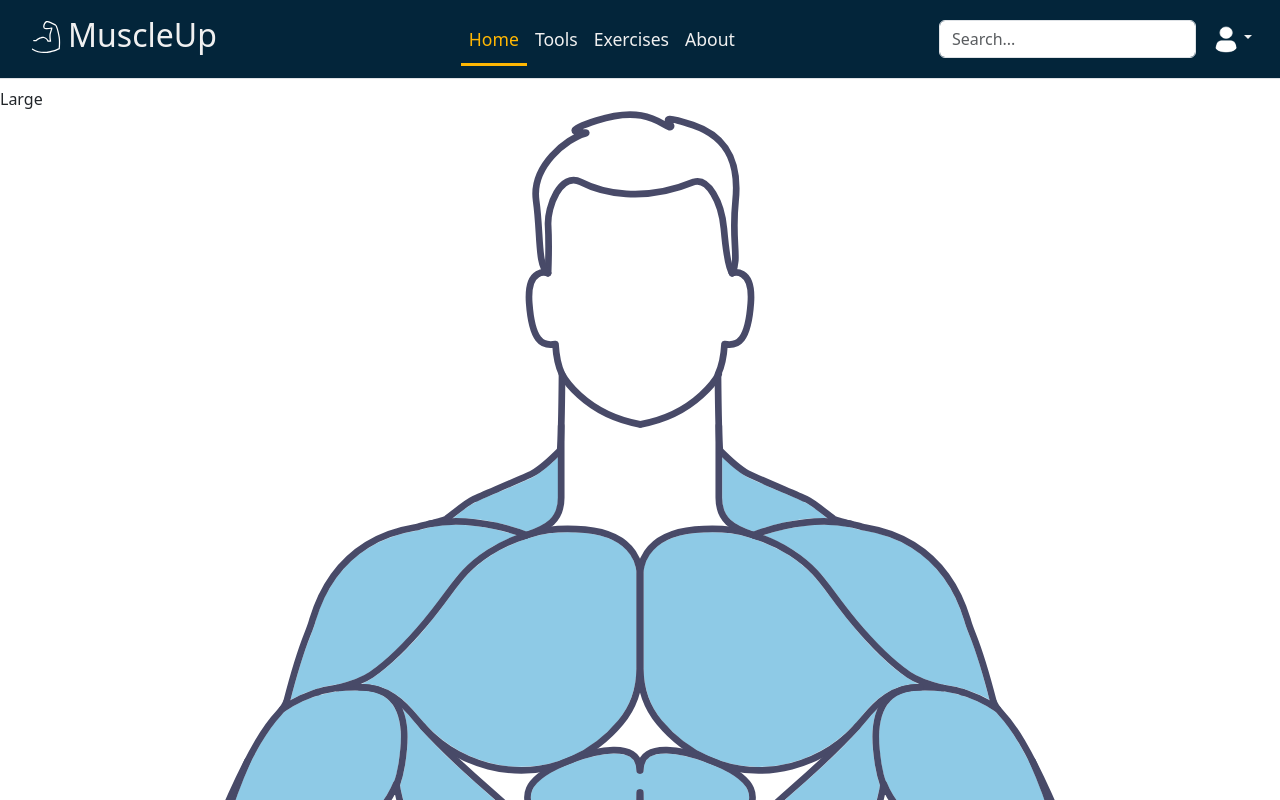
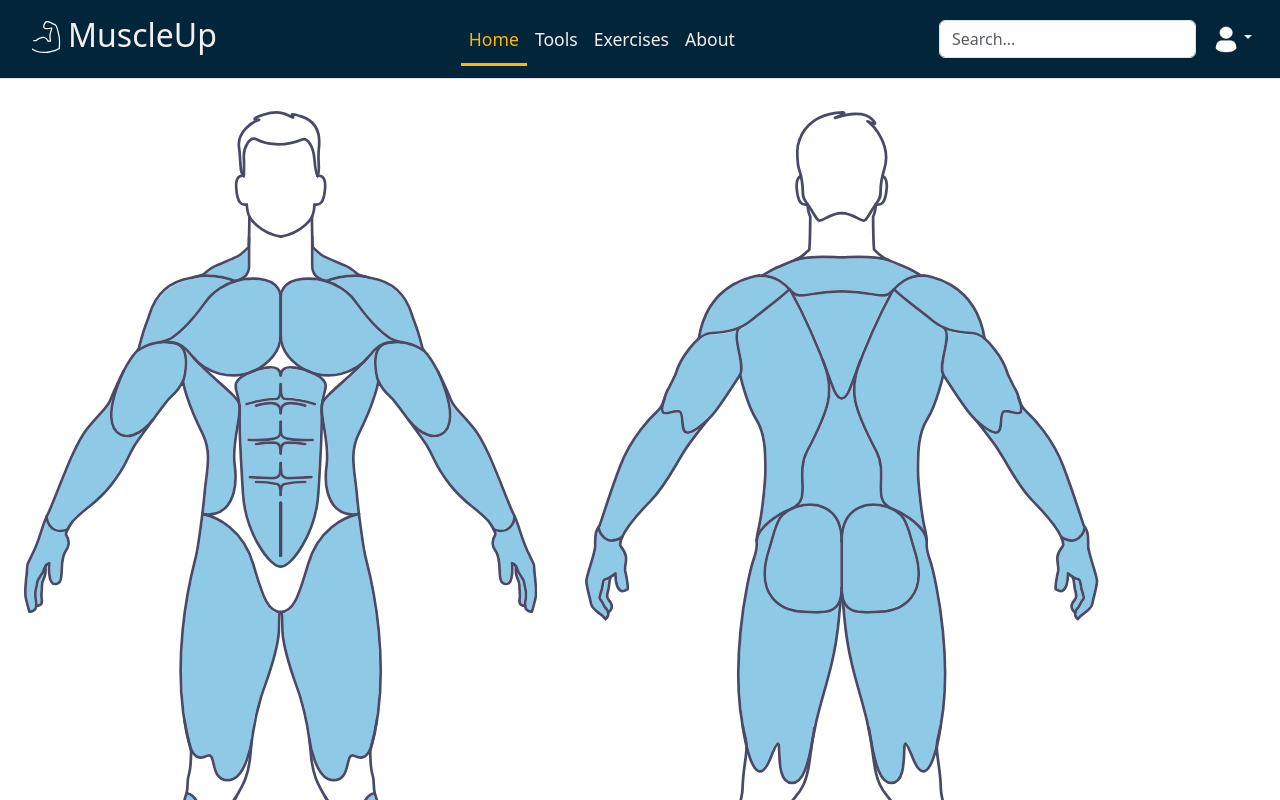
Before and after one commit to DavideAlt/muscle-up, an Angular app: page /home in a window 1280 px wide. Shown: the top 800 px of the page. Built offline with nearby package versions, Linux system fonts and the light colour scheme.

Commit message:
responsive bodymaps

```diff
--- a/src/app/components/home/home.component.html
+++ b/src/app/components/home/home.component.html
@@ -1,20 +1,21 @@
- @switch (responsiveService.screenSize) {
-    @case ('XSmall') {
-      <p>XSmall</p>
+  <div class="bodymap-container p-4">
+    @if (responsiveService.screenSize === 'Small' || responsiveService.screenSize === 'XSmall') {
+      <div class="row">
+        <div class="bodymap mb-3">
+          <mu-bodymap name="maleFront"></mu-bodymap>
+        </div>
+        <div class="bodymap mt-4">
+          <mu-bodymap name="maleBack"></mu-bodymap>
+        </div>
+      </div>
+    } @else {
+      <div class="row">
+        <div class="bodymap col-lg-5 me-5">
+          <mu-bodymap name="maleFront"></mu-bodymap>
+        </div>
+        <div class="bodymap col-lg-5">
+          <mu-bodymap name="maleBack"></mu-bodymap>
+        </div>
+      </div>
     }
-    @case ('Small') {
-      <p>Small</p>
-    }
-    @case ('Medium') {
-      <p>Medium</p>
-    }
-    @case ('Large') {
-      <p>Large</p>
-    }
-    @case ('XLarge') {
-      <p>XLarge</p>
-    }
-  }
-
-  <mu-bodymap name="maleFront"></mu-bodymap>
-  <mu-bodymap name="maleBack"></mu-bodymap>
+  </div>
--- a/src/app/components/home/home.component.scss
+++ b/src/app/components/home/home.component.scss
@@ -5,8 +5,3 @@
     margin: 0;
     padding: 0;
 }
-
-.body {
-    height: 600px;
-    width: 600px;
-}
```
